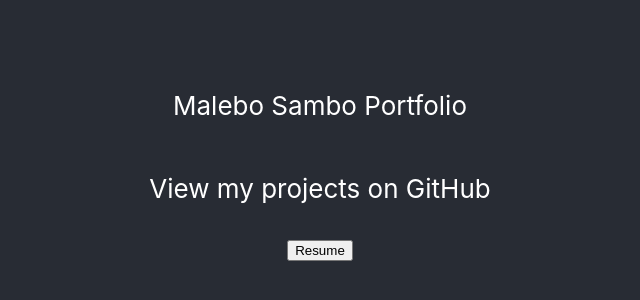
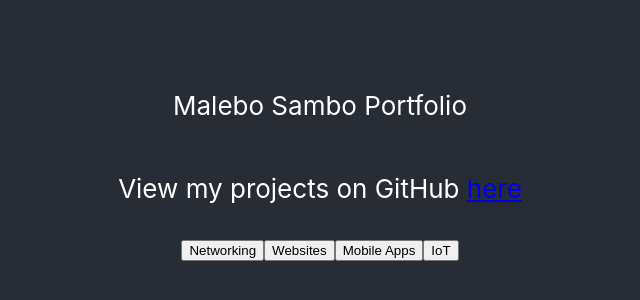
Before and after one commit to malebosambo/portfolio, a React (Create React App) app: page / in a window 1280 px wide. Shown: the part 238-538 px from the top of the page, without its empty margins (320-960 px from the left). Built offline with nearby package versions, Linux system fonts and the light colour scheme.

Commit message:
Adding call to action links

```diff
--- a/src/App.js
+++ b/src/App.js
@@ -9,11 +9,14 @@ function App() {
           Malebo Sambo Portfolio
         </p>
         <p>
-          View my projects on GitHub
+          View my projects on GitHub <a href="https://github.com/malebosambo">here</a>
         </p>
 
         <div>
-          <input type="submit" value="Resume"></input>
+          <input type="submit" value="Networking"></input>
+          <input type="submit" value="Websites"></input>
+          <input type="submit" value="Mobile Apps"></input>
+          <input type="submit" value="IoT"></input>
         </div>
 
       </header>
```
